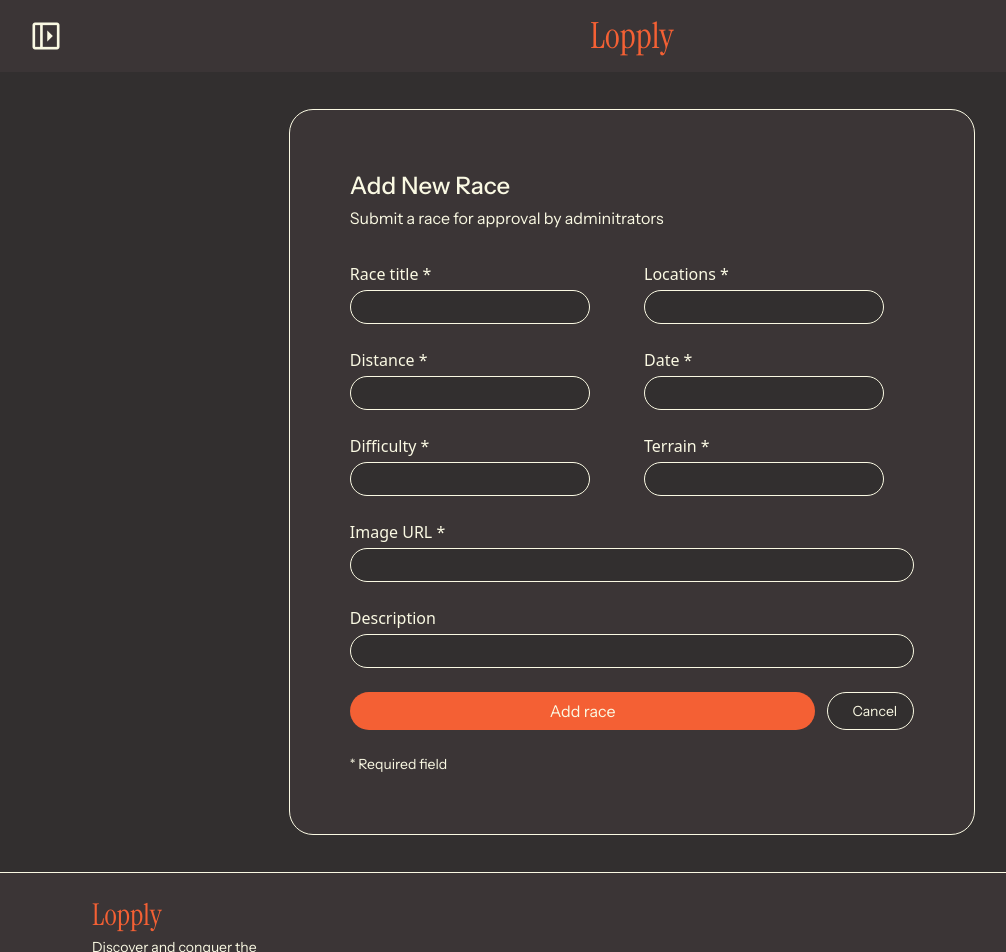
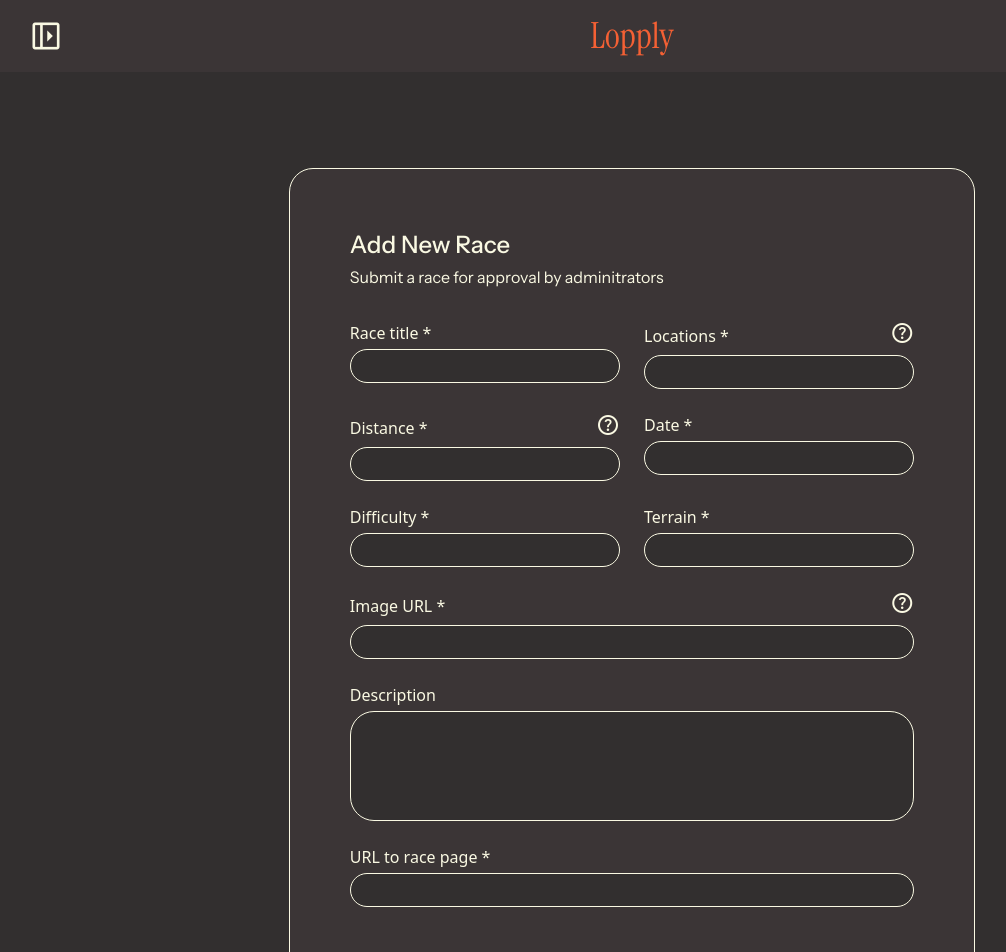
Before and after one commit to ellinorjohansson/Lopply, a Next.js app: page /add-race in a window 1280 px wide. Shown: the top 952 px of the page, without its empty margins (8-1014 px from the left). Built offline with nearby package versions, Linux system fonts and the light colour scheme; a web font is replaced by a local one.

Commit message:
💄(style): fixed height and helperbutton on small inputfields

```diff
--- a/public/locales/en/common.json
+++ b/public/locales/en/common.json
@@ -95,6 +95,7 @@
     "difficulty": "Difficulty *",
     "terrain": "Terrain *",
     "image_url": "Image URL *",
-    "description": "Description"
+    "description": "Description",
+    "url_race_page": "URL to race page *"
   }
 }
--- a/src/app/add-race/page.tsx
+++ b/src/app/add-race/page.tsx
@@ -1,6 +1,7 @@
 "use client";
 import PrimaryButton from "@/common/components/buttons/PrimaryButton";
 import SecondaryButton from "@/common/components/buttons/SecondaryButton";
+import HelperButton from "@/common/components/helperButton/HelperButton";
 import InputField from "@/common/components/inputField/InputField";
 import { useTranslation } from "@/common/hooks/useTranslation";
 import { useState } from "react";
@@ -31,7 +32,7 @@ const AddRace = () => {
   };
 
   return (
-    <section className="flex items-center justify-center min-h-screen p-4">
+    <section className="flex items-center justify-center min-h-screen p-4 m-20">
       <div className="bg-secondary border border-secondaryaccent rounded-3xl p-15 flex flex-col gap-6">
         <div className="flex flex-col gap-1 mb-2">
           <h3 className="text-2xl font-medium">
@@ -58,6 +59,9 @@ const AddRace = () => {
               value={password}
               onChange={(e) => setPassword(e.target.value)}
               error={errors.password}
+              helpButton={
+                <HelperButton infoText={a("user.optional_name")} />
+              }
             />
           </div>
           <div className="col-span-1">
@@ -67,6 +71,9 @@ const AddRace = () => {
               value={password}
               onChange={(e) => setPassword(e.target.value)}
               error={errors.password}
+              helpButton={
+                <HelperButton infoText={a("user.optional_name")} />
+              }
             />
           </div>
           <div className="col-span-1">
@@ -104,6 +111,9 @@ const AddRace = () => {
               value={password}
               onChange={(e) => setPassword(e.target.value)}
               error={errors.password}
+              helpButton={
+                <HelperButton infoText={a("user.optional_name")} />
+              }
             />
           </div>
           <div className="col-span-2">
@@ -113,11 +123,20 @@ const AddRace = () => {
               value={password}
               onChange={(e) => setPassword(e.target.value)}
               error={errors.password}
+              height="110px"
+            />
+          </div>
+          <div className="col-span-2">
+            <InputField
+              label={a("url_race_page")}
+              size="medium"
+              value={password}
+              onChange={(e) => setPassword(e.target.value)}
+              error={errors.password}
             />
           </div>
 
-          {/* Buttons, full width */}
-          <div className="col-span-2 flex flex-row gap-3">
+          <div className="col-span-2 flex flex-row gap-3 mt-8">
             <PrimaryButton text={b("add_race")} size="large" />
             <SecondaryButton text={b("cancel")} size="small" />
           </div>
--- a/src/common/components/inputField/InputField.tsx
+++ b/src/common/components/inputField/InputField.tsx
@@ -2,43 +2,63 @@
 
 export interface InputFieldProps {
 	label: string;
-	size: "small" | "medium";
+	size?: "small" | "medium";
 	error?: string;
 	value?: string;
 	onChange?: React.ChangeEventHandler<HTMLInputElement>;
 	onClick?: () => void;
 	id?: string;
 	helpButton?: React.ReactNode;
+	height?: string;
 }
 
-const InputField = ({ label, size = "medium", error, value, onChange, onClick, id, helpButton }: InputFieldProps) => {
-	const inputId = id || `input-${label.toLowerCase().replace(/\s+/g, '-')}`;
+const InputField = ({
+	label,
+	size = "medium",
+	error,
+	value,
+	onChange,
+	onClick,
+	id,
+	helpButton,
+	height,
+}: InputFieldProps) => {
+	const inputId = id || `input-${label.toLowerCase().replace(/\s+/g, "-")}`;
 
 	const sizeClasses = {
-		small: "py-1 px-4 text-sm sm:text-base w-full max-w-[240px]",
-		medium: "py-1 px-4 text-sm sm:text-base w-full max-w-[630px]",
+		small: "px-4 text-sm sm:text-base w-full max-w-[280px]",
+		medium: "px-4 text-sm sm:text-base w-full max-w-[630px]",
 	}[size];
 
 	return (
 		<div className="flex flex-col">
-			<div className="flex items-center mb-1">
-				<label htmlFor={inputId} className="font-sans font-medium text-secondaryaccent">
-					{label}
-				</label>
-				{error && <span className="text-errortext text-sm ml-3">{error}</span>}
+			<div className="flex items-center justify-between mb-1">
+				<div className="flex items-center">
+					<label htmlFor={inputId} className="font-sans font-medium text-secondaryaccent">
+						{label}
+					</label>
+					{error && <span className="text-errortext text-sm ml-3">{error}</span>}
+				</div>
+
 				{helpButton && (
-					<div className="ml-auto">
+					<div className="shrink-0 ml-3">
 						{helpButton}
 					</div>
 				)}
 			</div>
+
 			<input
 				id={inputId}
 				type="text"
 				value={value}
 				onChange={onChange}
 				onClick={onClick}
-				className={`border rounded-3xl focus:outline-none text-secondaryaccent bg-primary ${sizeClasses} ${error ? "border-error" : "border-secondaryaccent"} focus:border-primaryaccent`}
+				style={{ height }}
+				className={`border rounded-3xl py-1 focus:outline-none text-secondaryaccent bg-primary
+					${sizeClasses}
+					${error ? "border-error" : "border-secondaryaccent"}
+					focus:border-primaryaccent
+				`}
 				aria-label={label}
 			/>
 		</div>
```
